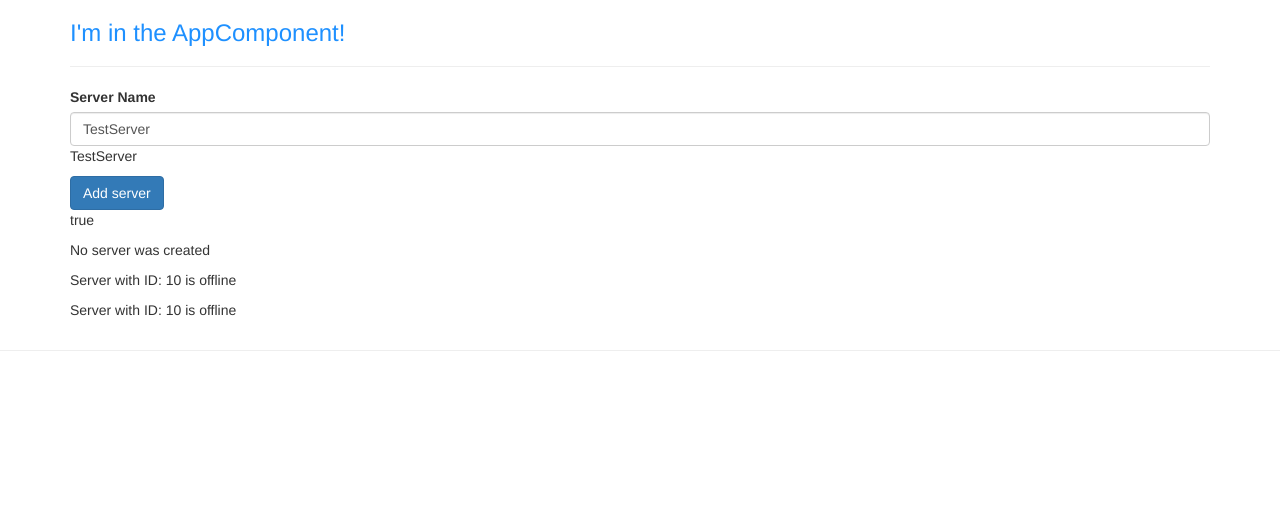
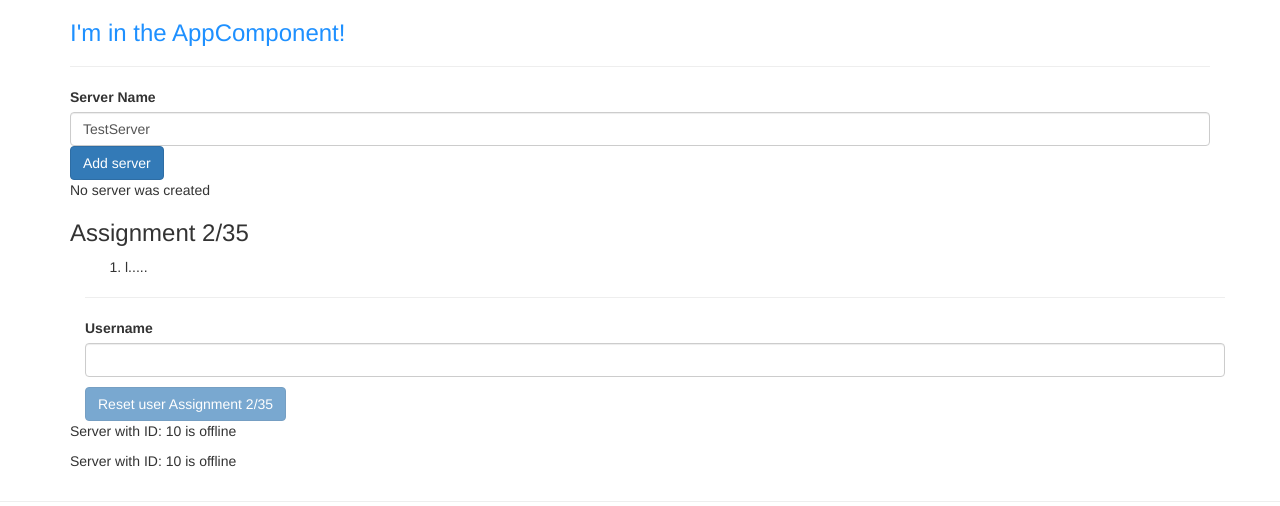
Before and after one commit to slimxjim/angular-udemy, an Angular app in the folder my-first-app/: page / in a window 1280 px wide. Shown: the top 506 px of the page. Built offline with nearby package versions, Linux system fonts and the light colour scheme.

Commit message:
assignment 2/35

```diff
--- a/my-first-app/src/app/servers/servers.component.html
+++ b/my-first-app/src/app/servers/servers.component.html
@@ -7,12 +7,33 @@
   type="text"
   class="form-control"
   [(ngModel)]="serverName">
-<p>{{serverName}}</p>
+<!--<p>{{serverName}}</p>-->
 <button
   class="btn btn-primary"
   [disabled]="!allowNewServer"
   (click)="onCreateServer()">Add server</button>
-<p [innerText]="allowNewServer"></p>
+<!--<p [innerText]="allowNewServer"></p>-->
 <p>{{serverCreationStatus}}</p>
+
+<h3>Assignment 2/35</h3>
+<div class="container">
+  <div class="row">
+    <div class="col-xs-12">
+      <ol>
+        <li>l.....</li>
+      </ol>
+      <hr>
+      <label>Username</label>
+      <input type="text" class="form-control" [(ngModel)]="username">
+      <p>{{username}}</p>
+      <button class="btn btn-primary"
+              [disabled]="username === ''"
+              (click)="username = ''"
+      >Reset user Assignment 2/35</button>
+
+    </div>
+  </div>
+</div>
 <app-server></app-server>
 <app-server></app-server>
+<!-- Emmet -> Tab -->
--- a/my-first-app/src/app/servers/servers.component.ts
+++ b/my-first-app/src/app/servers/servers.component.ts
@@ -12,8 +12,10 @@ import { Component } from '@angular/core';
 })
 export class ServersComponent {
   allowNewServer = false;
+  serverName = 'TestServer';
   serverCreationStatus = 'No server was created';
-  serverName = 'TestServer';
+
+  username = '';
 
   constructor() {
     setTimeout(() => {
@@ -22,7 +24,7 @@ export class ServersComponent {
   }
 
   onCreateServer() {
-    this.serverCreationStatus = 'Server was created';
+    this.serverCreationStatus = 'Server was created! Name is ' + this.serverName;
   }
 
   onUpdateServerName($event: Event) {
```
